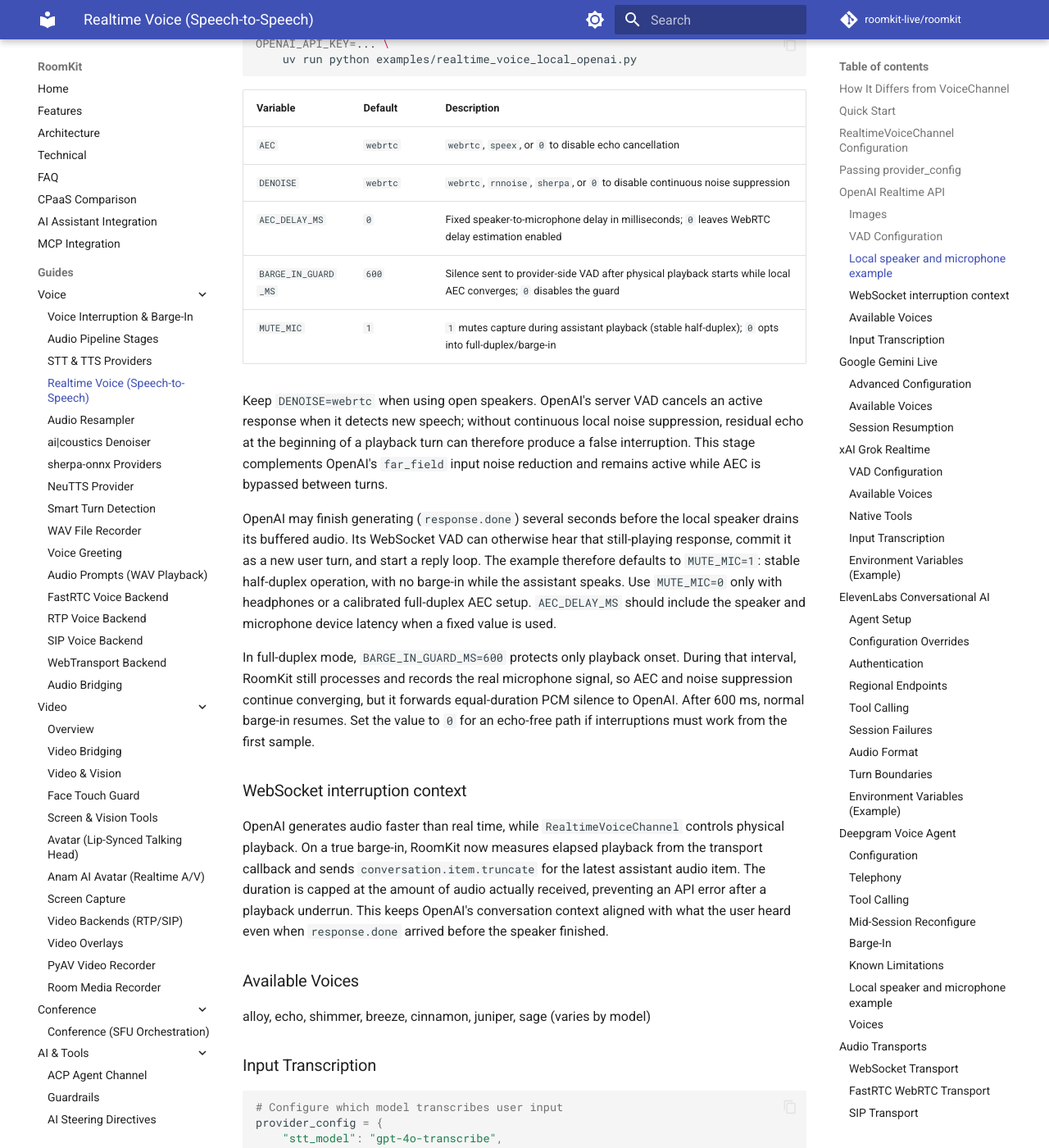
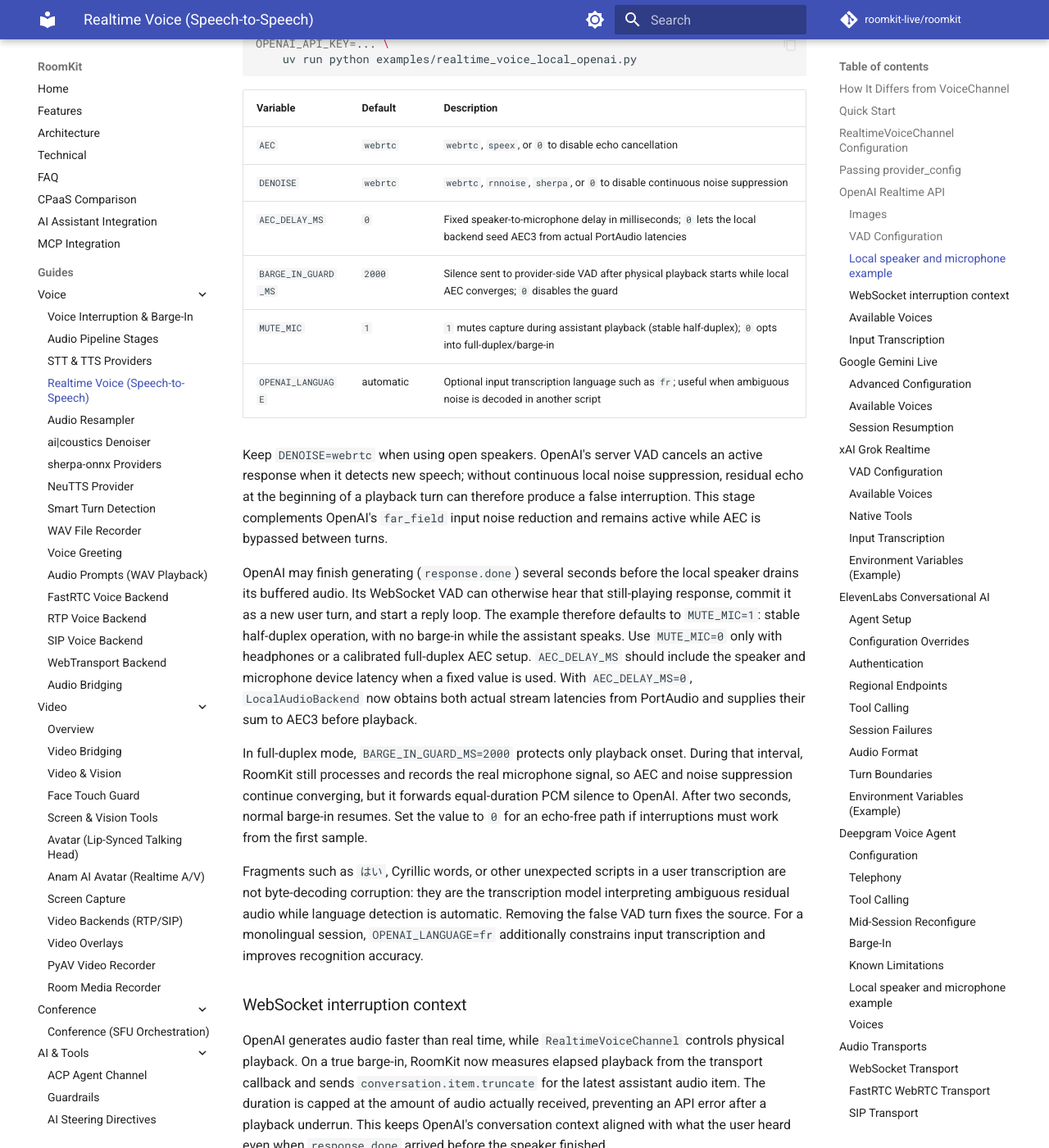
Before and after one commit to roomkit-live/roomkit-docs, an MkDocs documentation site: the page built from docs/guides/realtime-voice-providers.md, in a window 1280 px wide and 1400 px high, scrolled down 5262 px. Shown: the whole window at 82% size. Built offline with MkDocs 1.6.1 and Material for MkDocs 9.7.7, drawn with Linux system fonts in a browser that asks for light colours; comment, search, counter and statistics services are not loaded.

Commit message:
docs(voice): document local AEC calibration

```diff
--- a/docs/guides/realtime-voice-providers.md
+++ b/docs/guides/realtime-voice-providers.md
@@ -228,9 +228,10 @@ OPENAI_API_KEY=... \
 |----------|---------|-------------|
 | `AEC` | `webrtc` | `webrtc`, `speex`, or `0` to disable echo cancellation |
 | `DENOISE` | `webrtc` | `webrtc`, `rnnoise`, `sherpa`, or `0` to disable continuous noise suppression |
-| `AEC_DELAY_MS` | `0` | Fixed speaker-to-microphone delay in milliseconds; `0` leaves WebRTC delay estimation enabled |
-| `BARGE_IN_GUARD_MS` | `600` | Silence sent to provider-side VAD after physical playback starts while local AEC converges; `0` disables the guard |
+| `AEC_DELAY_MS` | `0` | Fixed speaker-to-microphone delay in milliseconds; `0` lets the local backend seed AEC3 from actual PortAudio latencies |
+| `BARGE_IN_GUARD_MS` | `2000` | Silence sent to provider-side VAD after physical playback starts while local AEC converges; `0` disables the guard |
 | `MUTE_MIC` | `1` | `1` mutes capture during assistant playback (stable half-duplex); `0` opts into full-duplex/barge-in |
+| `OPENAI_LANGUAGE` | automatic | Optional input transcription language such as `fr`; useful when ambiguous noise is decoded in another script |
 
 Keep `DENOISE=webrtc` when using open speakers. OpenAI's server VAD cancels an
 active response when it detects new speech; without continuous local noise
@@ -244,14 +245,23 @@ still-playing response, commit it as a new user turn, and start a reply loop.
 The example therefore defaults to `MUTE_MIC=1`: stable half-duplex operation,
 with no barge-in while the assistant speaks. Use `MUTE_MIC=0` only with
 headphones or a calibrated full-duplex AEC setup. `AEC_DELAY_MS` should include
-the speaker and microphone device latency when a fixed value is used.
+the speaker and microphone device latency when a fixed value is used. With
+`AEC_DELAY_MS=0`, `LocalAudioBackend` now obtains both actual stream latencies
+from PortAudio and supplies their sum to AEC3 before playback.
 
-In full-duplex mode, `BARGE_IN_GUARD_MS=600` protects only playback onset.
+In full-duplex mode, `BARGE_IN_GUARD_MS=2000` protects only playback onset.
 During that interval, RoomKit still processes and records the real microphone
 signal, so AEC and noise suppression continue converging, but it forwards
-equal-duration PCM silence to OpenAI. After 600 ms, normal barge-in resumes.
+equal-duration PCM silence to OpenAI. After two seconds, normal barge-in resumes.
 Set the value to `0` for an echo-free path if interruptions must work from the
 first sample.
+
+Fragments such as `はい`, Cyrillic words, or other unexpected scripts in a user
+transcription are not byte-decoding corruption: they are the transcription
+model interpreting ambiguous residual audio while language detection is
+automatic. Removing the false VAD turn fixes the source. For a monolingual
+session, `OPENAI_LANGUAGE=fr` additionally constrains input transcription and
+improves recognition accuracy.
 
 ### WebSocket interruption context
 
```
